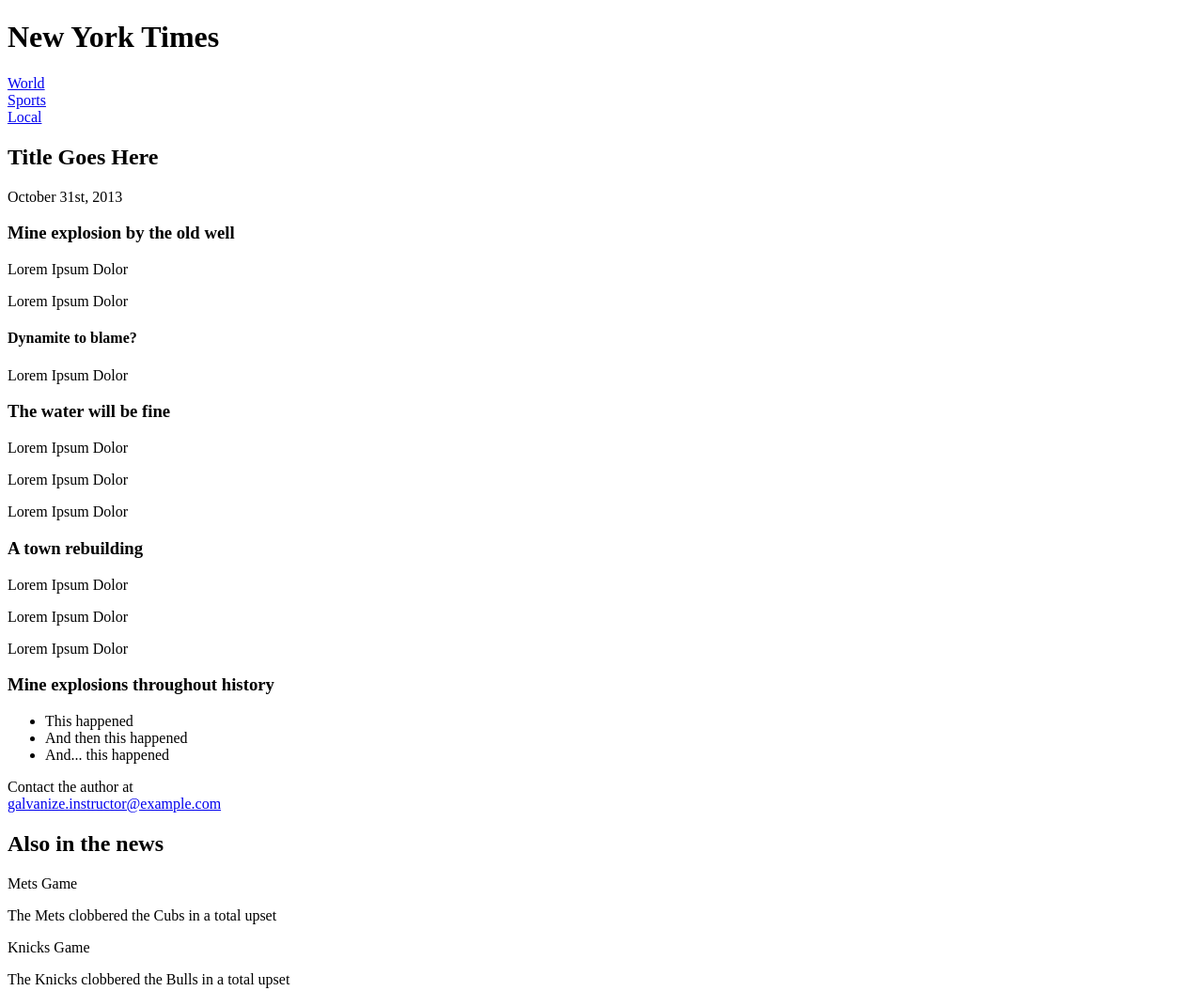
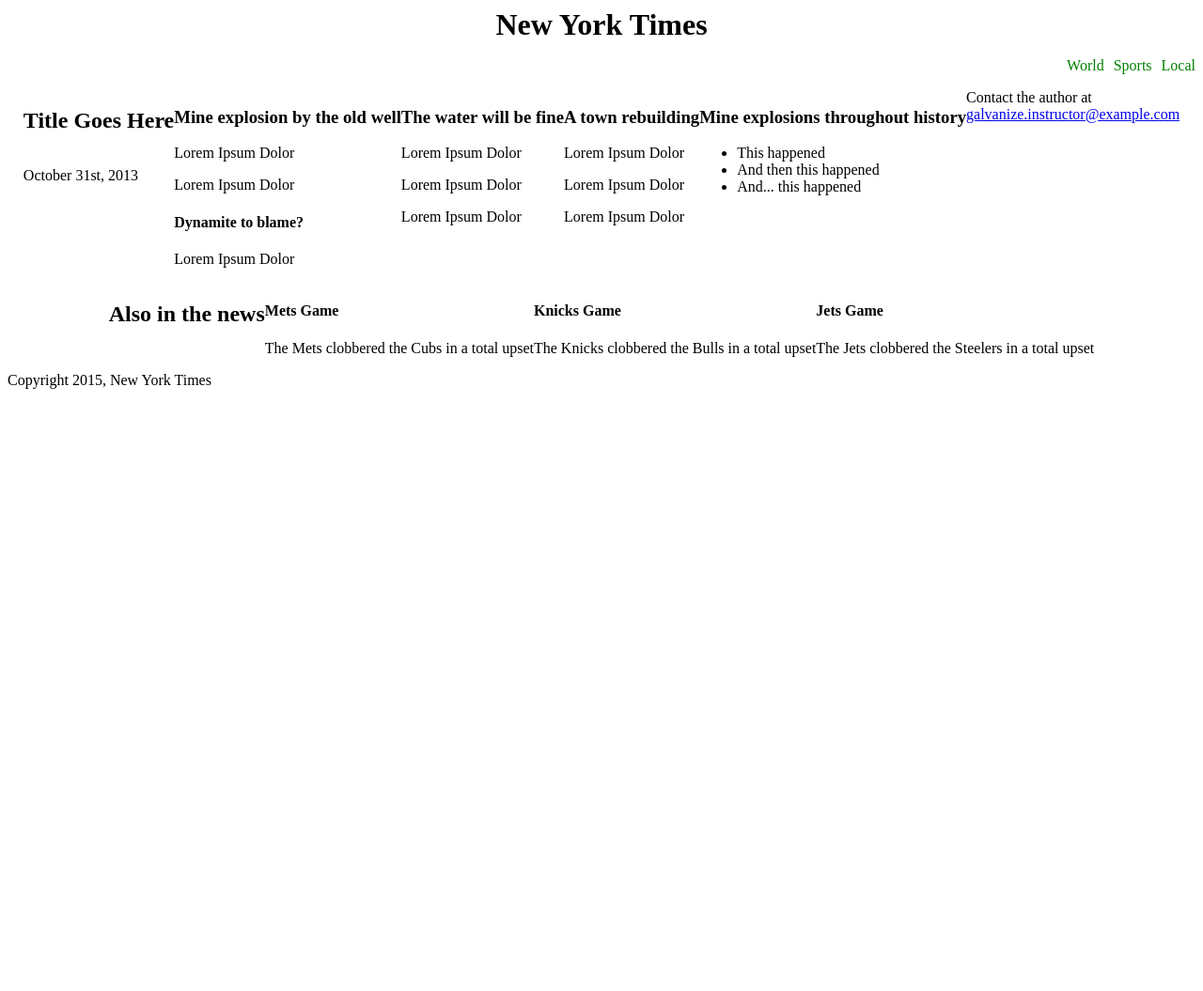
Before and after one commit to jmrigali/semantic-html, a plain HTML site: page index.html in a window 1280 px wide. Shown: the top 1055 px of the page at 94% size. After the commit the page ends 800 px from the top, so only its background shows below. Drawn offline with Linux system fonts and the light colour scheme.

Commit message:
fixed semantic tags changed readability

```diff
--- a/index.html
+++ b/index.html
@@ -6,57 +6,45 @@
     <link rel="stylesheet" href="style.css">
   </head>
   <body>
-    <div class="masthead">
-      <h1>New York Times</h1>
+    <header class="masthead"> <h1>New York Times</h1>
+      <nav class="navigation">
+      <ul class="list">
+        <li><a href="#">World</a</li>
+        <li><a href="#">Sports</a></li>
+        <li><a href="#">Local</a></li>
+      </ul>
+      </nav></header>
 
-      <div class="navigation">
-        <div class="list">
-          <div>
-            <a href="world.html">World</a>
-          </div>
-
-          <div>
-            <a href="sports.html">Sports</a>
-          </div>
-
-          <div>
-            <a href="local.html">Local</a>
-          </div>
-        </div>
-      </div>
-    </div>
-
-    <div class="content">
-      <div class="main-article">
-        <div class="article-heading">
-          <h2>Title Goes Here</h2>
-          <p>October 31st, 2013</p>
-        </div>
-
-        <div>
+    <main class="content">
+      <section class="main-article">
+        <header class="article-heading">
+        <h2>Title Goes Here</h2>
+        <p>October 31st, 2013</p>
+        </header>
+        <article>
           <h3>Mine explosion by the old well</h3>
           <p>Lorem Ipsum Dolor</p>
           <p>Lorem Ipsum Dolor</p>
 
           <h4>Dynamite to blame?</h4>
           <p>Lorem Ipsum Dolor</p>
-        </div>
+        </article>
 
-        <div>
+        <article>
           <h3>The water will be fine</h3>
           <p>Lorem Ipsum Dolor</p>
           <p>Lorem Ipsum Dolor</p>
           <p>Lorem Ipsum Dolor</p>
-        </div>
+        </article>
 
-        <div>
+        <article>
           <h3>A town rebuilding</h3>
           <p>Lorem Ipsum Dolor</p>
           <p>Lorem Ipsum Dolor</p>
           <p>Lorem Ipsum Dolor</p>
-        </div>
+        </article>
 
-        <div class="sidebar">
+        <aside class="sidebar">
           <h3>Mine explosions throughout history</h3>
 
           <ul>
@@ -64,38 +52,38 @@
             <li>And then this happened</li>
             <li>And... this happened</li>
           </ul>
-        </div>
+        </aside>
 
-        <div class="bottom">
+        <footer class="bottom">
           Contact the author at
           <a href="mailto:galvanize.instructor@example.com">
             <div>galvanize.instructor@example.com</div>
           </a>
-        </div>
-      </div>
+        </footer>
+      </section>
 
-      <div class="other-news">
+      <section class="other-news">
         <h2>Also in the news</h2>
 
-        <div class="collapsabile">
-          <div class="teaser-text">Mets Game</div>
+        <article class="collapsabile">
+          <h4 class="teaser-text">Mets Game</h4>
           <p>The Mets clobbered the Cubs in a total upset</p>
-        </div>
+        </article>
 
-        <div class="collapsabile">
-          <div class="teaser-text">Knicks Game</div>
+        <article class="collapsabile">
+          <h4 class="teaser-text">Knicks Game</h4>
           <p>The Knicks clobbered the Bulls in a total upset</p>
-        </div>
+        </article>
 
-        <div class="collapsabile">
-          <div class="teaser-text">Jets Game</div>
+        <article class="collapsabile">
+          <h4 class="teaser-text">Jets Game</h4>
           <p>The Jets clobbered the Steelers in a total upset</p>
-        </div>
-      </div>
-    </div>
+        </article>
+      </section>
+    </main>
 
-    <div class="page-bottom">
+    <footer class="page-bottom">
       <span class="legal">Copyright 2015, New York Times</span>
-    </div>
+    </footer>
   </body>
 </html>
--- a/style.css
+++ b/style.css
@@ -0,0 +1,65 @@
+body, html {
+  display: flex;
+  flex-direction: column;
+}
+
+header {
+  display: flex;
+  flex-direction: column;
+}
+
+header > h1 {
+  margin: auto;
+}
+
+nav {
+  align-content: center;
+  justify-content: flex-end;
+  display: flex;
+}
+
+nav ul{
+  display: flex;
+  align-items: center;
+  justify-content: space-between;
+}
+
+nav ul li {
+  padding-left: 10px;
+  list-style: none;
+}
+
+nav ul li a:link {
+  color: green;
+  text-decoration: none;
+}
+
+nav ul li a:hover {
+  color: blue;
+}
+
+nav ul li a:visited{
+  color: pink;
+}
+main {
+  display: flex;
+  flex-direction: column;
+  align-items: center;
+  justify-content: space-between;
+}
+
+section {
+  display: flex;
+}
+
+article {
+
+}
+aside {
+  float:right;
+}
+
+
+footer {
+
+}
```
